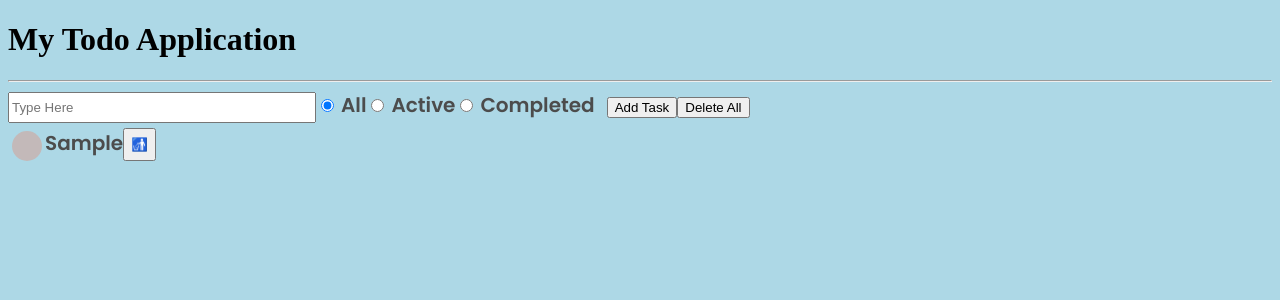
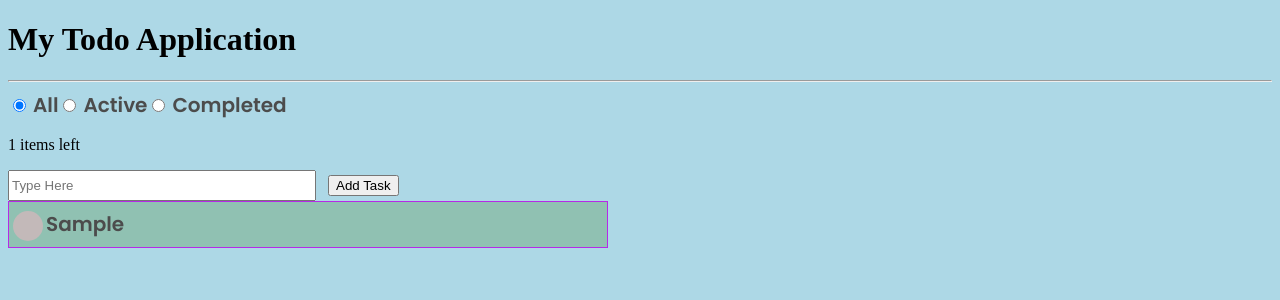
Before and after one commit to AdrianC167/todo, a Vue app: page / in a window 1280 px wide. Both pictures are taken after typing "Sample" into the empty fields and a click on the button "Add Task". Shown: the top 300 px of the page. Built offline with nearby package versions, Linux system fonts and the light colour scheme.

Commit message:
added a counter and more css

```diff
--- a/src/App.vue
+++ b/src/App.vue
@@ -24,10 +24,12 @@ function todoFilter(todo) {
     }
   }
 
-function deleteAll() {
-  windows.localStorage.clear();
+function activeFilter (todo) {
+  return todo.complete == false
 
 }
+
+
 </script>
 
 <template>
@@ -38,19 +40,23 @@ function deleteAll() {
 
   <h1>My Todo Application</h1>
   <hr>
-  <input v-model="newTodo" @keydown.enter="addTodo" id="textarea" placeholder="Type Here">
+
+
+  <div v-if="todos.length > 0">
   <input name="filter" type="radio" value="all" v-model="filter" class="radio"> <label>All</label>
   <input name="filter" type="radio" value="active" v-model="filter" class="radio"> <label>Active</label>
   <input name="filter" type="radio" value="completed" v-model="filter" class="radio"> <label>Completed</label>
+  </div>
+  <p> {{ todos.filter(activeFilter).length }} items left</p>
+  <input v-model="newTodo" @keydown.enter="addTodo" id="textarea" placeholder="Type Here">
   &nbsp;
   <button @click="addTodo">Add Task</button>
-  <button @click="deleteAll(value)">Delete All</button>
   <ul>
     <div class="wrapper">
       <li v-for="(todo, index) in todos.filter(todoFilter)" style="text-align: left;" >
         <input type="checkbox" v-model="todo.complete" id="checkbox" style="margin-bottom:0;" class="radio">
         <label :class="{ completed: todo.complete }"> {{ todo.text }} </label>
-        <button @click="deleteTodo(index)">🚮</button>
+        <button @click="deleteTodo(index)" class="right">🚮</button>
 
       </li>
     </div>
@@ -62,8 +68,13 @@ function deleteAll() {
 
 li {
   display:flex;
-  margin-bottom: 5px;
-  margin-top: 5px;
+  border-color: rgba(185, 30, 236, 0.923);
+  border-width: 1px;
+  border-style: ridge;
+  height: 45px;
+  justify-content: left;
+  align-items: center;
+  background-color: rgba(110, 167, 117, 0.463);
 }
 
 ul{
@@ -92,16 +103,15 @@ body {
 }
 
 .wrapper {
-
+  display: block;
   height: 500px;
   position: relative;
   margin: 0px;
-  width: 1000px;
+  width: 600px;
   top: 0;
   bottom:0;
   left: 0;
   right: 0;
-  align-items: left;
   justify-content: space-around;
   text-align: left;
 
@@ -168,7 +178,7 @@ input[type="checkbox"]:checked:after {
 }
 
 div {
-
+width:300px;
 text-align: left;
 
 }
@@ -179,4 +189,21 @@ width: 300px;
 
 }
 
+.right{
+display: none;
+position: absolute;
+margin-left: 94%;
+align-items: right;
+justify-content: right;
+text-align: right;
+}
+
+li:hover > button {
+display:flex;
+
+
+
+
+}
+
 </style>
```
